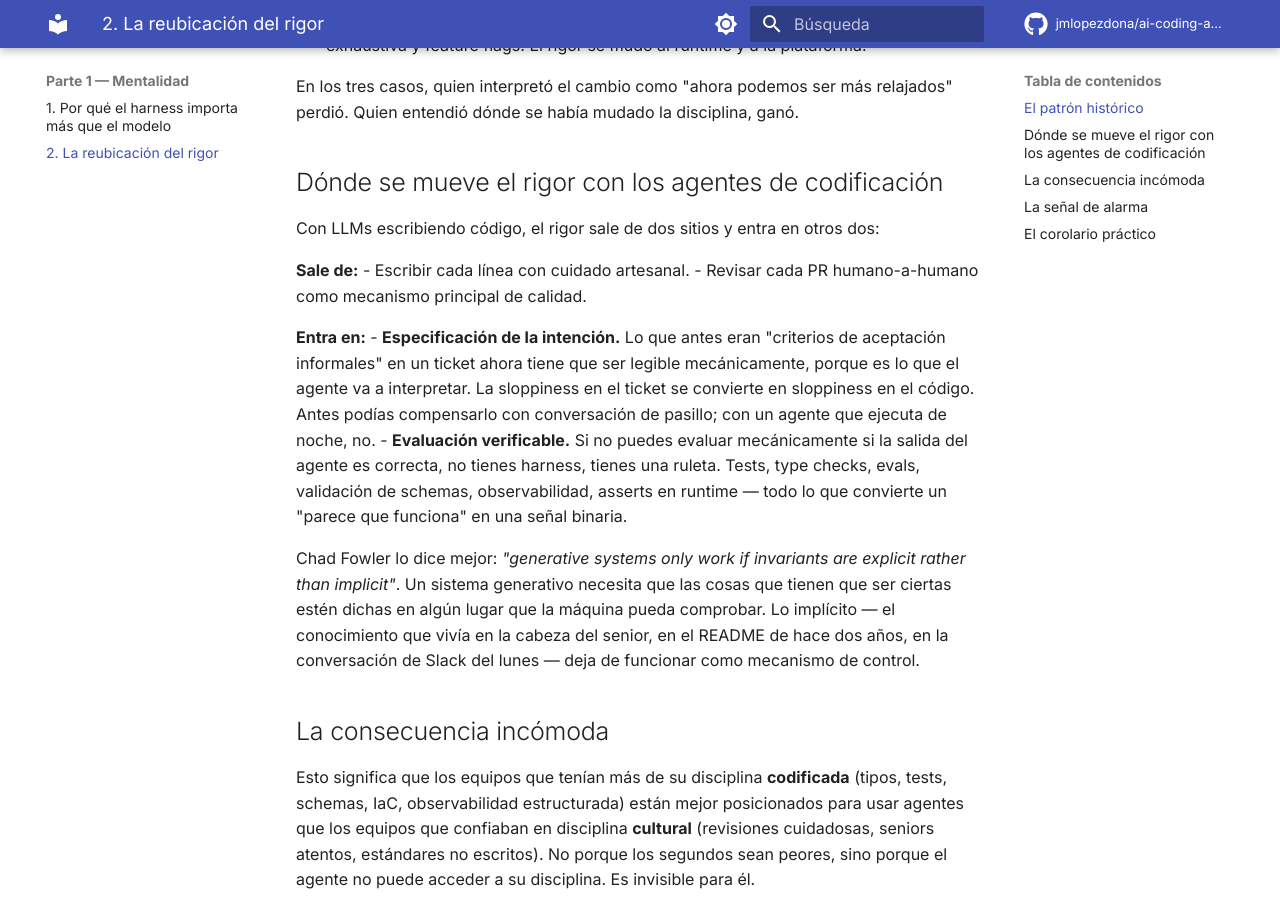
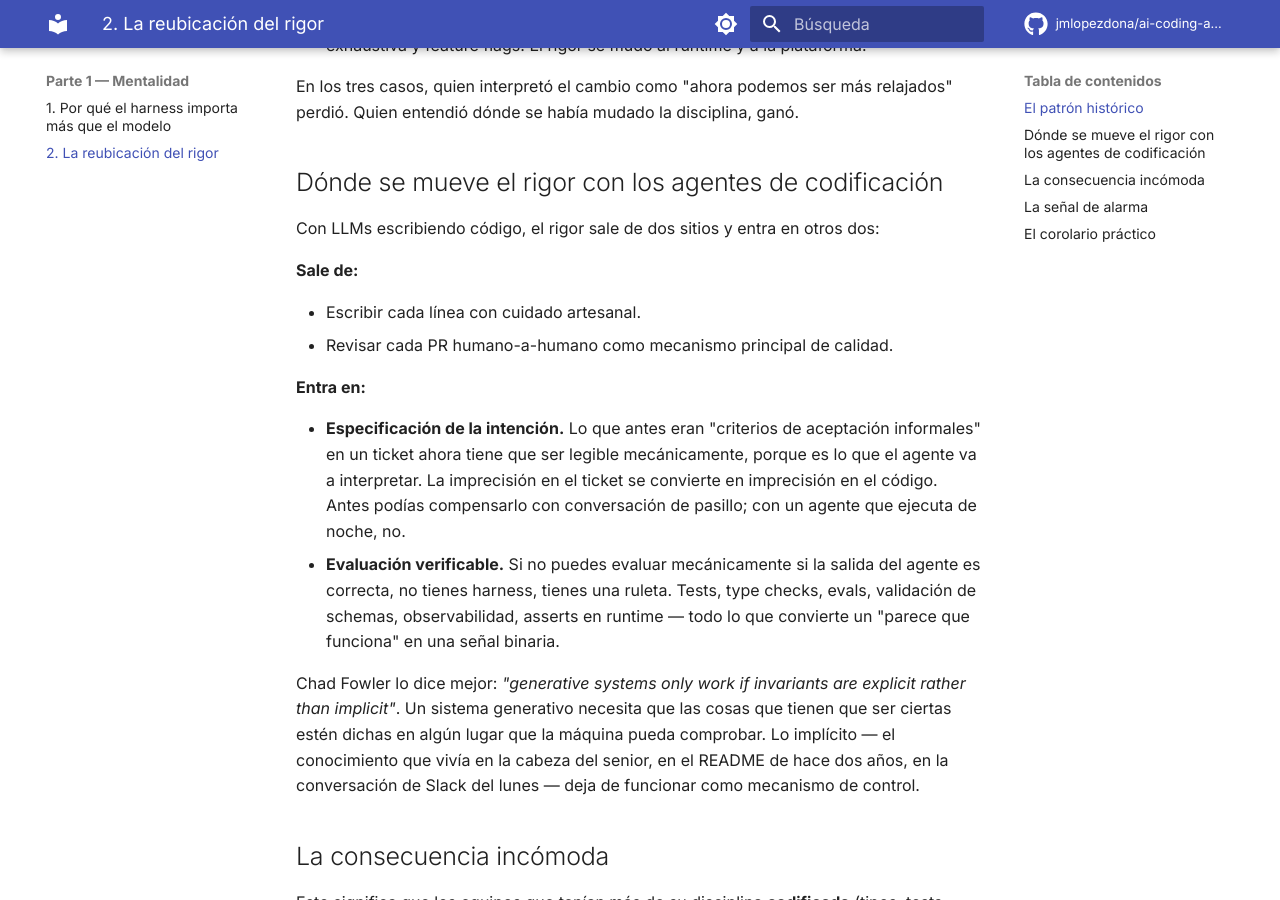
Before and after one commit to jmlopezdona/ai-coding-agents-harness, an MkDocs documentation site: the page built from docs/02-rigor-reubicado.md, in a window 1280 px wide and 900 px high, scrolled down 753 px. Built offline with MkDocs 1.6.1 and Material for MkDocs 9.7.7, drawn with Linux system fonts in a browser that asks for light colours; comment, search, counter and statistics services are not loaded.

Commit message:
Traducir 'sloppiness' a 'imprecisión' y arreglar bullets
Cambia el anglicismo en cap. 0 y cap. 2. Añade línea en blanco antes
de las listas tras "Sale de:" / "Entra en:" para que rendericen
correctamente en CommonMark.

Co-Authored-By: Claude Opus 4.6 (1M context) <noreply@anthropic.com>

```diff
--- a/docs/02-rigor-reubicado.md
+++ b/docs/02-rigor-reubicado.md
@@ -17,11 +17,13 @@ En los tres casos, quien interpretó el cambio como "ahora podemos ser más rela
 Con LLMs escribiendo código, el rigor sale de dos sitios y entra en otros dos:
 
 **Sale de:**
+
 - Escribir cada línea con cuidado artesanal.
 - Revisar cada PR humano-a-humano como mecanismo principal de calidad.
 
 **Entra en:**
-- **Especificación de la intención.** Lo que antes eran "criterios de aceptación informales" en un ticket ahora tiene que ser legible mecánicamente, porque es lo que el agente va a interpretar. La sloppiness en el ticket se convierte en sloppiness en el código. Antes podías compensarlo con conversación de pasillo; con un agente que ejecuta de noche, no.
+
+- **Especificación de la intención.** Lo que antes eran "criterios de aceptación informales" en un ticket ahora tiene que ser legible mecánicamente, porque es lo que el agente va a interpretar. La imprecisión en el ticket se convierte en imprecisión en el código. Antes podías compensarlo con conversación de pasillo; con un agente que ejecuta de noche, no.
 - **Evaluación verificable.** Si no puedes evaluar mecánicamente si la salida del agente es correcta, no tienes harness, tienes una ruleta. Tests, type checks, evals, validación de schemas, observabilidad, asserts en runtime — todo lo que convierte un "parece que funciona" en una señal binaria.
 
 Chad Fowler lo dice mejor: *"generative systems only work if invariants are explicit rather than implicit"*. Un sistema generativo necesita que las cosas que tienen que ser ciertas estén dichas en algún lugar que la máquina pueda comprobar. Lo implícito — el conocimiento que vivía en la cabeza del senior, en el README de hace dos años, en la conversación de Slack del lunes — deja de funcionar como mecanismo de control.
```
Also changed, not shown: docs/00-blog-harness-engineering.md (+1 -1 lines).
